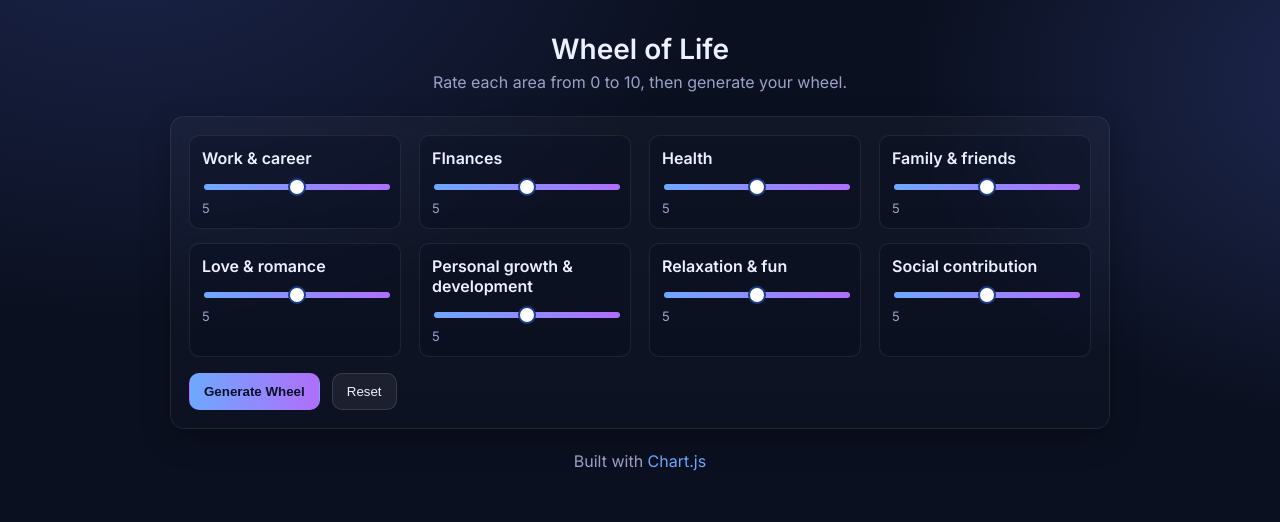
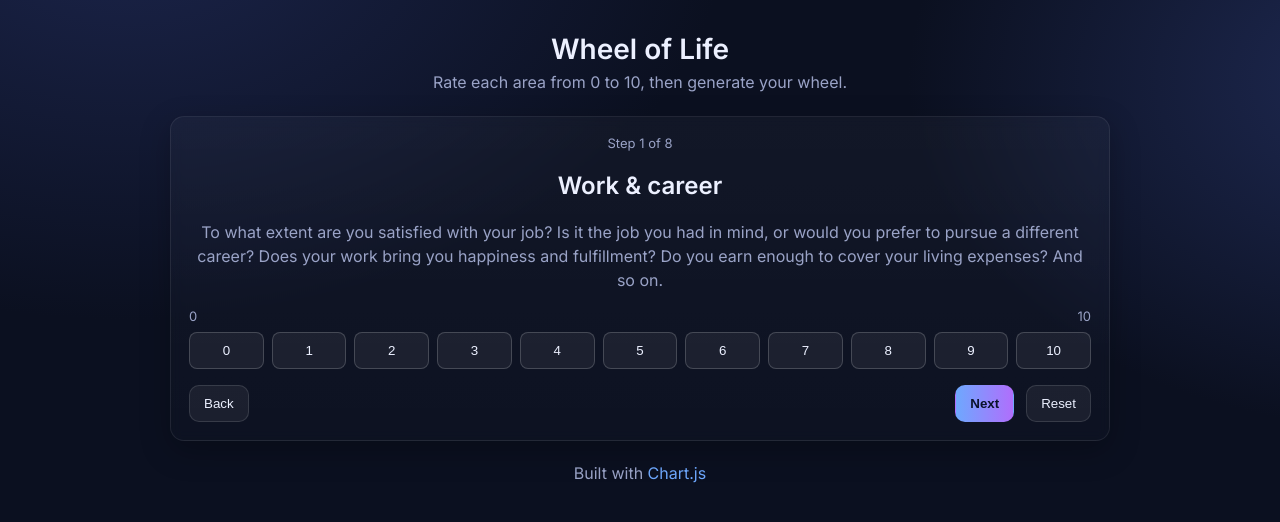
Before and after one commit to Rubenbard/wheel, a plain HTML site: page index.html in a window 1280 px wide. Drawn offline with nearby package versions, Linux system fonts and the light colour scheme.

Commit message:
Convert to step-by-step wizard with 010 options and subtitles

```diff
--- a/index.html
+++ b/index.html
@@ -16,55 +16,28 @@
         <p>Rate each area from 0 to 10, then generate your wheel.</p>
       </header>
 
-      <section class="card">
-        <form id="wheel-form">
-          <div class="grid">
-            <div class="field">
-              <label for="q1">Work & career</label>
-              <input id="q1" name="Work & career" type="range" min="0" max="10" value="5" />
-              <div class="value" data-for="q1">5</div>
-            </div>
-            <div class="field">
-              <label for="q2">FInances</label>
-              <input id="q2" name="FInances" type="range" min="0" max="10" value="5" />
-              <div class="value" data-for="q2">5</div>
-            </div>
-            <div class="field">
-              <label for="q3">Health</label>
-              <input id="q3" name="Health" type="range" min="0" max="10" value="5" />
-              <div class="value" data-for="q3">5</div>
-            </div>
-            <div class="field">
-              <label for="q4">Family & friends</label>
-              <input id="q4" name="Family & friends" type="range" min="0" max="10" value="5" />
-              <div class="value" data-for="q4">5</div>
-            </div>
-            <div class="field">
-              <label for="q5">Love & romance</label>
-              <input id="q5" name="Love & romance" type="range" min="0" max="10" value="5" />
-              <div class="value" data-for="q5">5</div>
-            </div>
-            <div class="field">
-              <label for="q6">Personal growth & development</label>
-              <input id="q6" name="Personal growth & development" type="range" min="0" max="10" value="5" />
-              <div class="value" data-for="q6">5</div>
-            </div>
-            <div class="field">
-              <label for="q7">Relaxation & fun</label>
-              <input id="q7" name="Relaxation & fun" type="range" min="0" max="10" value="5" />
-              <div class="value" data-for="q7">5</div>
-            </div>
-            <div class="field">
-              <label for="q8">Social contribution</label>
-              <input id="q8" name="Social contribution" type="range" min="0" max="10" value="5" />
-              <div class="value" data-for="q8">5</div>
-            </div>
+      <section class="card" id="wizard">
+        <div class="wizard-header">
+          <div id="progress">Step <span id="step-num">1</span> of <span id="step-total">8</span></div>
+          <h2 id="category-title">Work & career</h2>
+          <p id="category-subtitle" class="subtitle"></p>
+        </div>
+
+        <div class="scale">
+          <div class="scale-labels">
+            <span>0</span>
+            <span>10</span>
           </div>
-          <div class="actions">
-            <button type="submit" class="primary">Generate Wheel</button>
-            <button type="button" id="reset-btn" class="ghost">Reset</button>
-          </div>
-        </form>
+          <div class="scale-grid" id="scale-grid" role="radiogroup" aria-label="Rating from 0 to 10"></div>
+        </div>
+
+        <div class="actions wizard-actions">
+          <button type="button" id="back-btn" class="ghost" disabled>Back</button>
+          <div class="spacer"></div>
+          <button type="button" id="next-btn" class="primary">Next</button>
+          <button type="button" id="submit-btn" class="primary" hidden>Generate Wheel</button>
+          <button type="button" id="reset-btn" class="ghost">Reset</button>
+        </div>
       </section>
 
       <section class="card chart-card" hidden id="chart-section">
--- a/script.js
+++ b/script.js
@@ -1,26 +1,101 @@
-const formElement = document.getElementById('wheel-form');
 const chartSection = document.getElementById('chart-section');
-const resetButton = document.getElementById('reset-btn');
-const valueBadges = Array.from(document.querySelectorAll('.value'));
-
-// Live update numeric value labels under sliders
-Array.from(document.querySelectorAll('input[type="range"]')).forEach((input) => {
-  const badge = document.querySelector(`.value[data-for="${input.id}"]`);
-  const update = () => { badge.textContent = String(input.value); };
-  input.addEventListener('input', update);
-  update();
-});
-
 let chartInstance = null;
 
-function buildDatasetFromForm(form) {
-  const labels = [];
-  const values = [];
-  Array.from(form.querySelectorAll('input[type="range"]')).forEach((input) => {
-    labels.push(input.name);
-    values.push(Number(input.value));
-  });
-  return { labels, values };
+const categories = [
+  {
+    label: 'Work & career',
+    subtitle:
+      'To what extent are you satisfied with your job? Is it the job you had in mind, or would you prefer to pursue a different career? Does your work bring you happiness and fulfillment? Do you earn enough to cover your living expenses? And so on.'
+  },
+  {
+    label: 'FInances',
+    subtitle:
+      'Is your income sufficient to meet all your basic and other needs? Are you free from reliance on loans? Are you debt-free? Is money the only thing that makes you happy? And so on.'
+  },
+  {
+    label: 'Health',
+    subtitle:
+      'How physically and mentally healthy are you? How do you feel? Are you satisfied with your appearance and weight? Do you struggle with physical discomfort? To what extent are you engaged in exercise and sport? And so on.'
+  },
+  {
+    label: 'Family & friends',
+    subtitle:
+      'Are your family and/or friends supportive, unconditional, and trustworthy? Can you rely on your friendships and always turn to them? To what extent do you spend leisure time with family and/or friends? And so on.'
+  },
+  {
+    label: 'Love & romance',
+    subtitle:
+      'Have you found happiness in love? Do you have a new partner or a steady partner you can rely on? And so on.'
+  },
+  {
+    label: 'Personal growth & development',
+    subtitle:
+      'How do you approach personal growth? Are you open to new experiences and willing to learn? Are you connected to both your inner and outer worlds? And so on.'
+  },
+  {
+    label: 'Relaxation & fun',
+    subtitle:
+      'Do you enjoy life? Do you pursue hobbies or take part in sports? How do you spend your free time—do you do the things you like? And so on.'
+  },
+  {
+    label: 'Social contribution',
+    subtitle:
+      'Do you help others? Do you do volunteer work or provide informal care (caregiving)? To what extent are you active in (sports) clubs, in your neighborhood, or in supporting family?'
+  }
+];
+
+const wizardState = {
+  currentIndex: 0,
+  values: new Array(categories.length).fill(null)
+};
+
+const stepNumEl = document.getElementById('step-num');
+const stepTotalEl = document.getElementById('step-total');
+const titleEl = document.getElementById('category-title');
+const subtitleEl = document.getElementById('category-subtitle');
+const scaleGridEl = document.getElementById('scale-grid');
+const backBtn = document.getElementById('back-btn');
+const nextBtn = document.getElementById('next-btn');
+const submitBtn = document.getElementById('submit-btn');
+const resetBtn = document.getElementById('reset-btn');
+
+stepTotalEl.textContent = String(categories.length);
+
+function renderScale(selected) {
+  scaleGridEl.innerHTML = '';
+  for (let i = 0; i <= 10; i += 1) {
+    const btn = document.createElement('button');
+    btn.type = 'button';
+    btn.className = 'scale-btn';
+    btn.setAttribute('role', 'radio');
+    btn.setAttribute('aria-checked', String(selected === i));
+    btn.textContent = String(i);
+    btn.addEventListener('click', () => {
+      wizardState.values[wizardState.currentIndex] = i;
+      renderScale(i);
+      nextBtn.disabled = false;
+      submitBtn.disabled = false;
+    });
+    scaleGridEl.appendChild(btn);
+  }
+}
+
+function renderStep() {
+  const idx = wizardState.currentIndex;
+  const { label, subtitle } = categories[idx];
+  titleEl.textContent = label;
+  subtitleEl.textContent = subtitle;
+  stepNumEl.textContent = String(idx + 1);
+
+  const currentValue = wizardState.values[idx];
+  renderScale(currentValue);
+
+  backBtn.disabled = idx === 0;
+  const isLast = idx === categories.length - 1;
+  nextBtn.hidden = isLast;
+  submitBtn.hidden = !isLast;
+  nextBtn.disabled = currentValue == null;
+  submitBtn.disabled = currentValue == null;
 }
 
 function renderChart(labels, values) {
@@ -80,22 +155,35 @@ function renderChart(labels, values) {
   });
 }
 
-formElement.addEventListener('submit', (e) => {
-  e.preventDefault();
-  const { labels, values } = buildDatasetFromForm(formElement);
+// Wizard navigation
+nextBtn.addEventListener('click', () => {
+  if (wizardState.values[wizardState.currentIndex] == null) return;
+  wizardState.currentIndex += 1;
+  renderStep();
+});
+
+backBtn.addEventListener('click', () => {
+  if (wizardState.currentIndex === 0) return;
+  wizardState.currentIndex -= 1;
+  renderStep();
+});
+
+submitBtn.addEventListener('click', () => {
+  if (wizardState.values.some((v) => v == null)) return;
+  const labels = categories.map((c) => c.label);
+  const values = wizardState.values.slice();
   chartSection.hidden = false;
   renderChart(labels, values);
+  window.scrollTo({ top: document.body.scrollHeight, behavior: 'smooth' });
 });
 
-resetButton.addEventListener('click', () => {
-  Array.from(formElement.querySelectorAll('input[type="range"]')).forEach((input) => {
-    input.value = '5';
-    const badge = document.querySelector(`.value[data-for="${input.id}"]`);
-    badge.textContent = '5';
-  });
-  if (chartInstance) {
-    chartInstance.destroy();
-    chartInstance = null;
-  }
+resetBtn.addEventListener('click', () => {
+  wizardState.currentIndex = 0;
+  wizardState.values = new Array(categories.length).fill(null);
+  if (chartInstance) { chartInstance.destroy(); chartInstance = null; }
   chartSection.hidden = true;
+  renderStep();
 });
+
+// Initial render
+renderStep();
--- a/styles.css
+++ b/styles.css
@@ -135,3 +135,28 @@
 footer { text-align: center; color: var(--muted); margin-top: 22px; }
 footer a { color: var(--accent); text-decoration: none; }
 footer a:hover { text-decoration: underline; }
+
+/* Wizard */
+.wizard-header { text-align: center; margin-bottom: 12px; }
+#progress { color: var(--muted); font-size: 13px; margin-bottom: 6px; }
+.subtitle { color: var(--muted); margin: 6px auto 0; max-width: 900px; line-height: 1.5; }
+
+.scale { margin-top: 16px; }
+.scale-labels { display: flex; justify-content: space-between; color: var(--muted); font-size: 13px; margin-bottom: 8px; }
+.scale-grid { display: grid; grid-template-columns: repeat(11, 1fr); gap: 8px; }
+
+.scale-btn {
+  appearance: none;
+  border: 1px solid rgba(255,255,255,0.18);
+  background: rgba(255,255,255,0.06);
+  color: var(--text);
+  border-radius: 8px;
+  padding: 10px 0;
+  text-align: center;
+  cursor: pointer;
+}
+.scale-btn[aria-checked="true"],
+.scale-btn:hover { border-color: transparent; background: linear-gradient(90deg, var(--accent), var(--accent-2)); color: #0a122a; font-weight: 600; }
+
+.wizard-actions { display: flex; align-items: center; margin-top: 16px; }
+.wizard-actions .spacer { flex: 1; }
```
